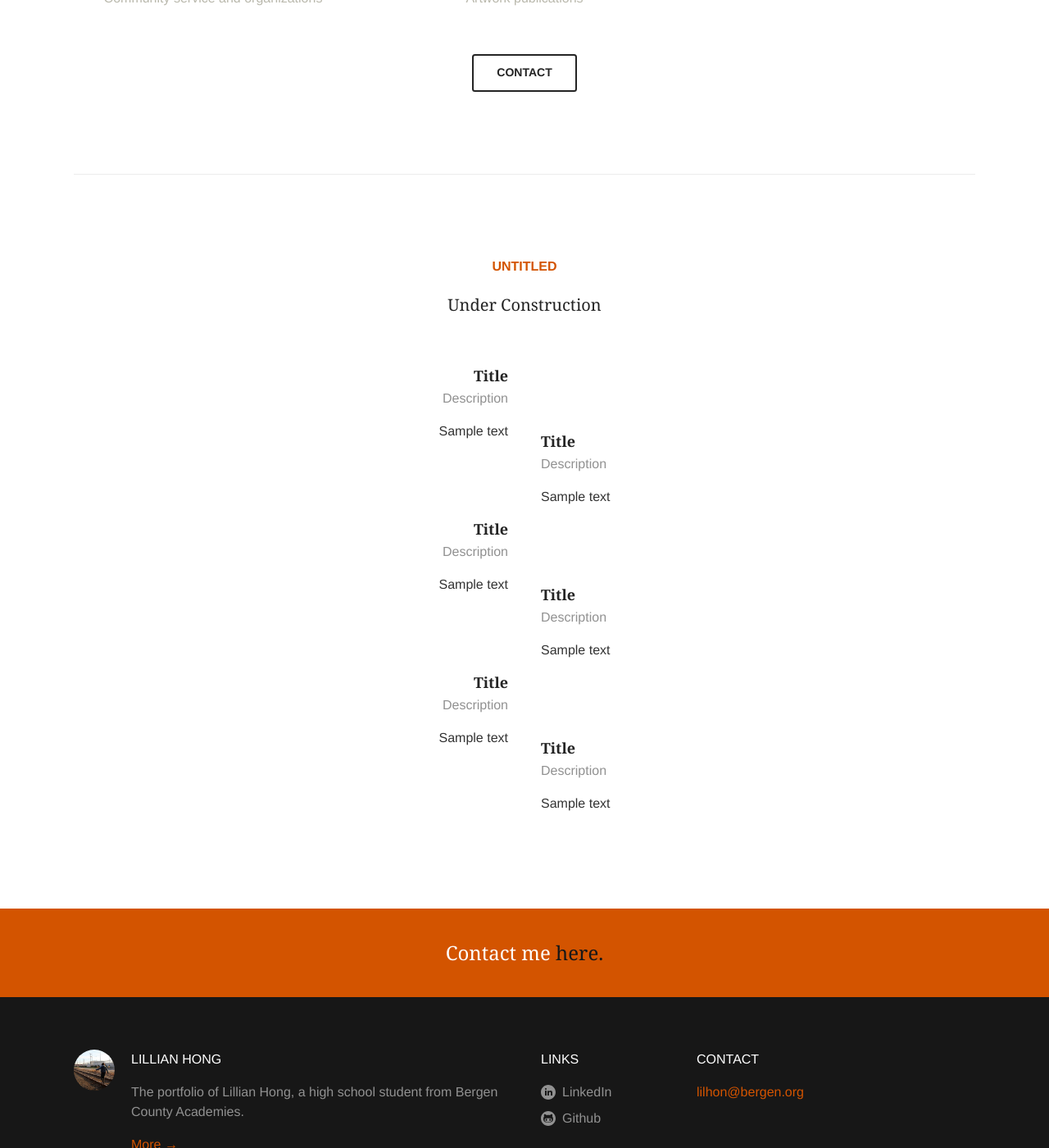
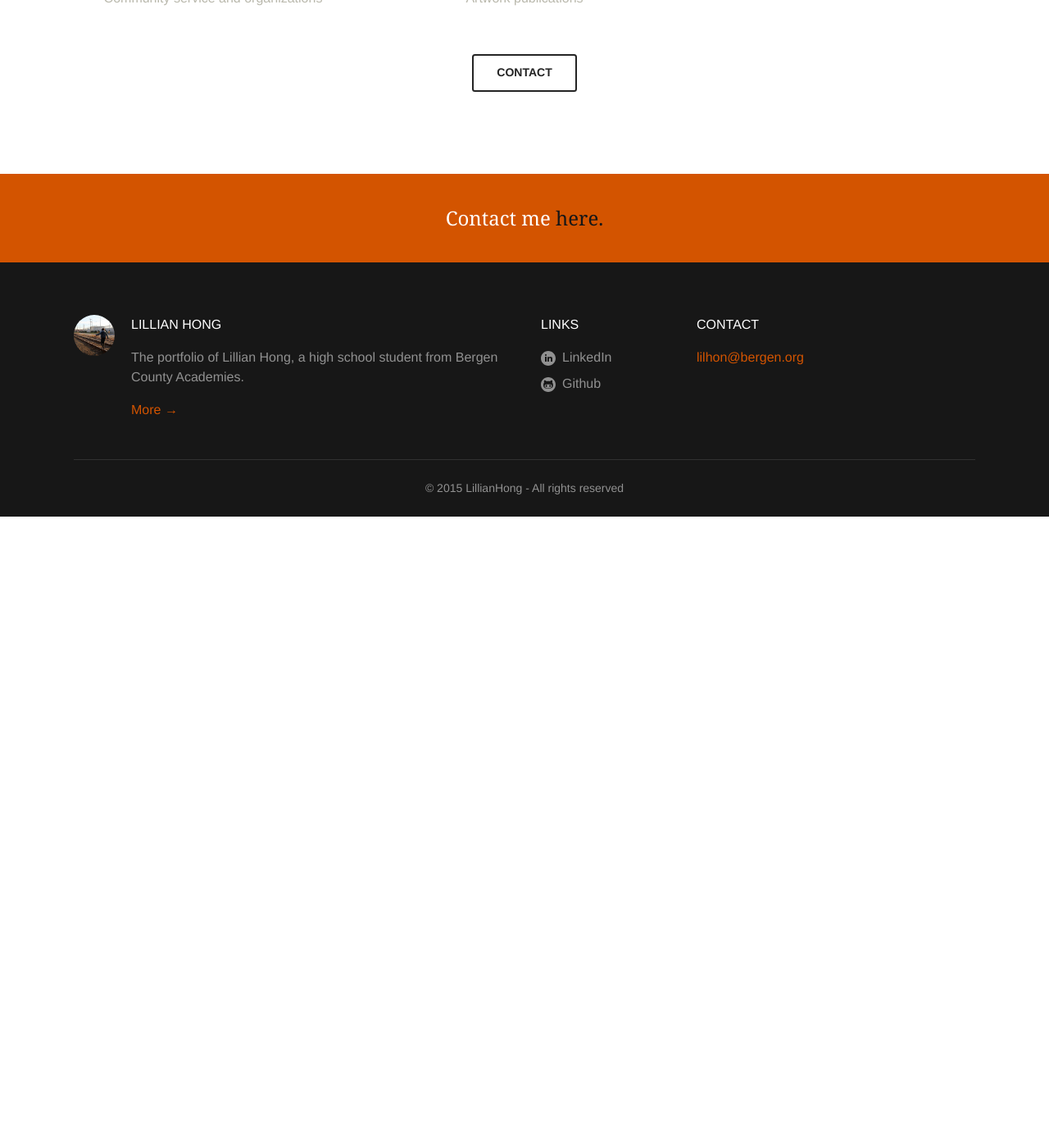
Before and after one commit to lillianhong/lillianhong.github.io, a Jekyll site: the page built from work/index.html, in a window 1280 px wide and 1400 px high, scrolled down 1220 px. Shown: the whole window at 82% size. Built offline with Jekyll 4.4.1, drawn with Linux system fonts in a browser that asks for light colours; after the commit the page ends 1850 px from its top, so only the background shows below that.

```diff
--- a/work/index.html
+++ b/work/index.html
@@ -38,6 +38,8 @@ current_nav: work
     <p class="buttoncontainer  aligncenter"><a href="/contact/" class="button">Contact</a></p>
   </section>
 
+<!--
+
   <section class="pagemodule">
 
     <div class="intromodule">
@@ -51,28 +53,28 @@ current_nav: work
         <h3 class="h4  h4--notop">Title</h3>
         <p class="workflow__tagline">Description</p>
         <p>Sample text</p>
-      </li><!--
-   --><li class="grid__unit  medium-span-5of12">
+      </li>
+      <li class="grid__unit  medium-span-5of12">
         <h3 class="h4  h4--notop">Title</h3>
         <p class="workflow__tagline">Description</p>
         <p>Sample text</p>
-      </li><!--
-   --><li class="grid__unit  medium-span-5of12">
+      </li>
+      <li class="grid__unit  medium-span-5of12">
         <h3 class="h4  h4--notop">Title</h3>
         <p class="workflow__tagline">Description</p>
         <p>Sample text</p>
-      </li><!--
-   --><li class="grid__unit  medium-span-5of12">
+      </li>
+      <li class="grid__unit  medium-span-5of12">
         <h3 class="h4  h4--notop">Title</h3>
         <p class="workflow__tagline">Description</p>
         <p>Sample text</p>
-      </li><!--
-   --><li class="grid__unit  medium-span-5of12">
+      </li>
+      <li class="grid__unit  medium-span-5of12">
         <h3 class="h4  h4--notop">Title</h3>
         <p class="workflow__tagline">Description</p>
         <p>Sample text</p>
-      </li><!--
-   --><li class="grid__unit  medium-span-5of12">
+      </li>
+      <li class="grid__unit  medium-span-5of12">
         <h3 class="h4  h4--notop">Title</h3>
         <p class="workflow__tagline">Description</p>
         <p>Sample text</p>
@@ -80,4 +82,6 @@ current_nav: work
     </ol>
   </section>
 
+-->
+
 </main>
```
Also changed, not shown: _projects/awards.md (+11 -11 lines), _projects/zz.md (renamed from _projects/engineering.md).
